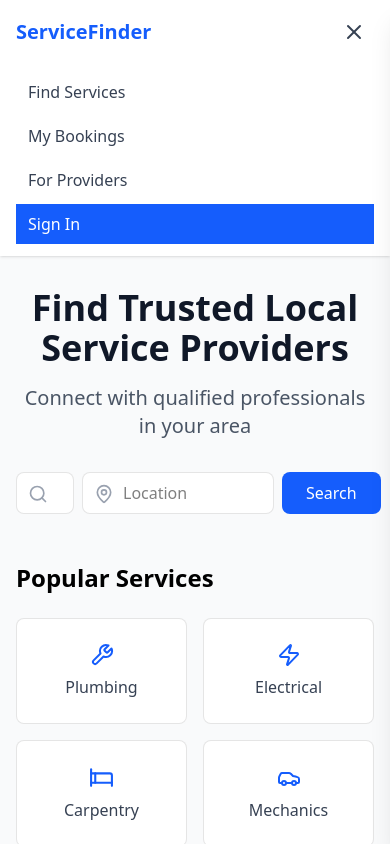
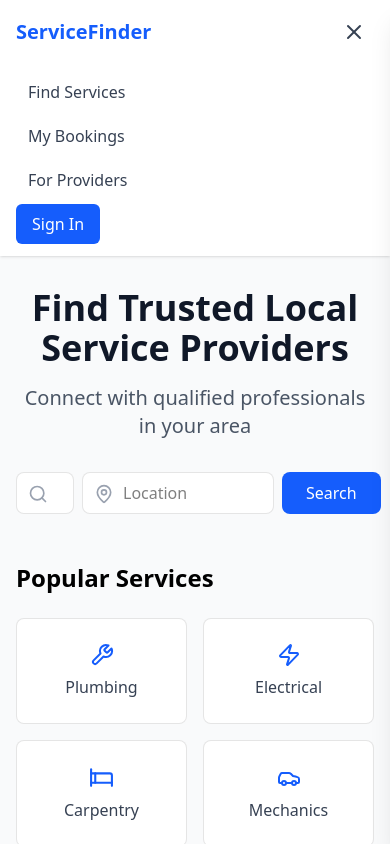
Before and after one commit to yonas-seyoum/Local-Service-Provider-App, a Next.js app: page / in a window 390 px wide. Both pictures are taken after a click on the button 354 px from the left and 32 px from the top of the page. Shown: the top 844 px of the page. Built offline with nearby package versions, Linux system fonts and the light colour scheme.

Commit message:
update user routes for mobile

```diff
--- a/app/components/Header.tsx
+++ b/app/components/Header.tsx
@@ -57,20 +57,22 @@ export function Header() {
                 Find Services
               </Link>
               <Link
-                href="/user-dashboard"
+                href="/dashboard/customer"
                 className="block px-3 py-2 text-gray-700 hover:bg-gray-50"
               >
                 My Bookings
               </Link>
               <Link
-                href="/provider-dashboard"
+                href="/dashboard/provider"
                 className="block px-3 py-2 text-gray-700 hover:bg-gray-50"
               >
                 For Providers
               </Link>
-              <button className="w-full text-left px-3 py-2 bg-blue-600 text-white">
-                Sign In
-              </button>
+              <Link href={"/auth/signin"}>
+                <button className="bg-blue-600 text-white px-4 py-2 rounded-md hover:bg-blue-700">
+                  Sign In
+                </button>
+              </Link>
             </div>
           </div>
         )}
```
